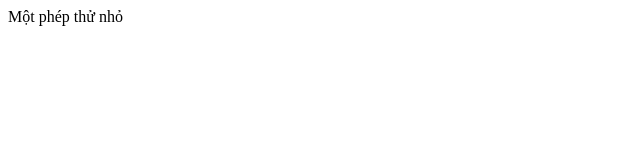
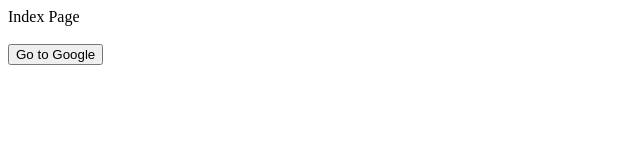
Before and after one commit to tkBinh/training_git, a plain HTML site: page Create_a_project_Struts2/web/index.html in a window 1280 px wide. Shown: the whole page, without its empty margins (0-640 px from the left). Drawn offline with Linux system fonts and the light colour scheme.

Commit message:
Create button Google

```diff
--- a/Create_a_project_Struts2/web/index.html
+++ b/Create_a_project_Struts2/web/index.html
@@ -6,6 +6,9 @@
         <meta name="viewport" content="width=device-width, initial-scale=1.0">
     </head>
     <body>
-        <div>Một phép thử nhỏ</div>
+        <div>Index Page</div><br/>
+        <form action="http://google.com">
+            <input type="submit" value="Go to Google" />
+        </form>
     </body>
 </html>
```
